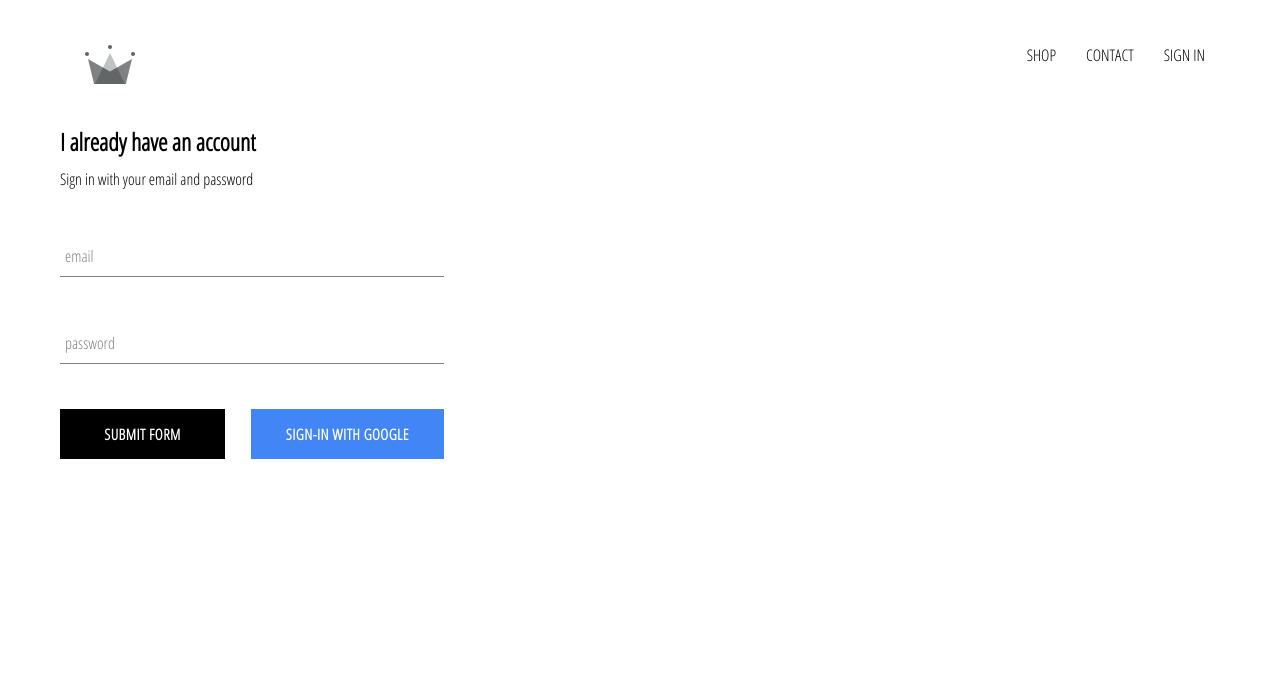
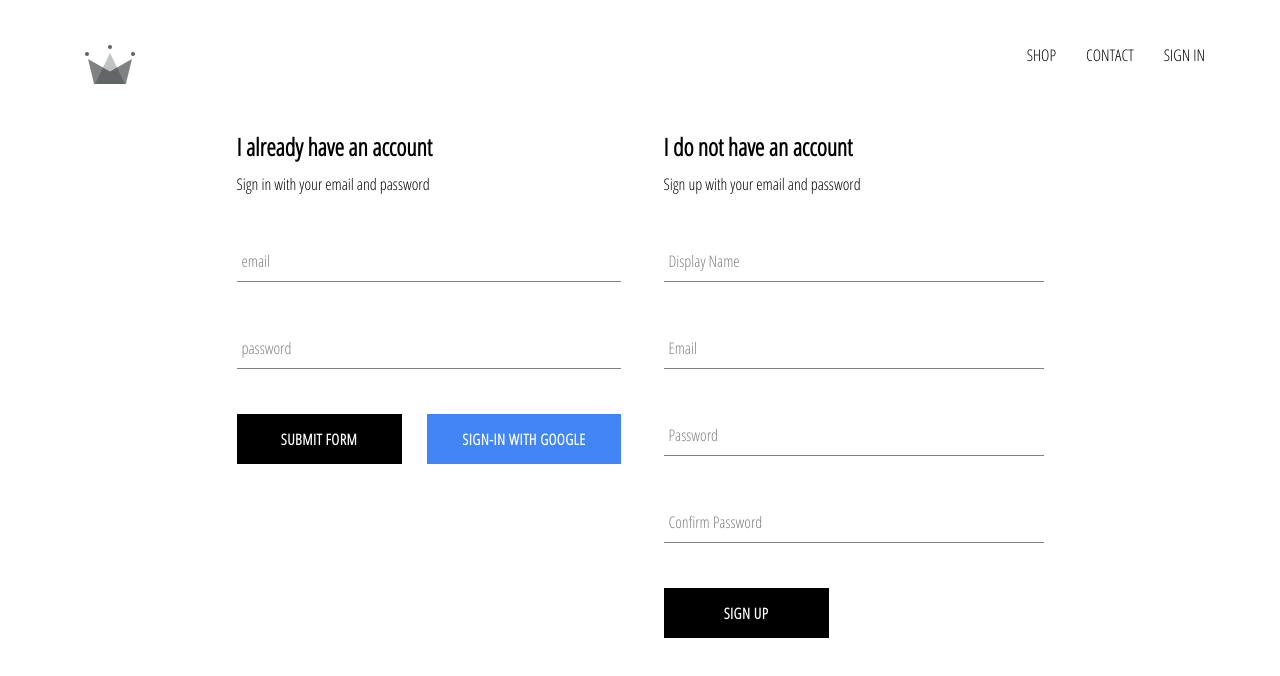
Before and after one commit to django-json/crwn-clothing, a React (Create React App) app: page /signin in a window 1280 px wide. Shown: the top 676 px of the page. Built offline with nearby package versions, Linux system fonts and the light colour scheme; no server answers.

Commit message:
implemented firebase utils, included ability to store authenticated users into our firestore database, created sign-up component

```diff
--- a/src/App.js
+++ b/src/App.js
@@ -7,7 +7,7 @@
 import ShopPage from './pages/shop/shop.component';
 import SignInAndSignUpPage from './pages/sign-in-and-sign-up/sign-in-and-sign-up.component';
 import Header from './components/header/header.component';
-import { auth } from './firebase/firebase.utils';
+import { auth, createUserProfileDocument } from './firebase/firebase.utils';
 
 class App extends Component {
 	constructor() {
@@ -21,10 +21,22 @@
 	unsubscribeFromAuth = null;
 
 	componentDidMount() {
-		this.unsubscribeFromAuth = auth.onAuthStateChanged(user => {
-			this.setState({currentUser: user});
+		this.unsubscribeFromAuth = auth.onAuthStateChanged(async userAuth => {
+			if(userAuth) {
+				const userRef = await createUserProfileDocument(userAuth);
 
-			console.log(user);
+				userRef.onSnapshot(snapShot => {
+					this.setState({
+						currentUser: {
+							id: snapShot.id,
+							...snapShot.data()
+						}
+					});
+				});
+			}
+			else {
+				this.setState({ currentUser: userAuth });
+			}
 		});
 	}
 
--- a/src/components/sign-in/sign-in.component.jsx
+++ b/src/components/sign-in/sign-in.component.jsx
@@ -23,7 +23,7 @@
 	}
 
 	handleChange = event => {
-		const { name, value } = event;
+		const { name, value } = event.target;
 
 		this.setState({ [name]: value });
 	}
--- /dev/null
+++ b/src/components/sign-up/sign-up.component.jsx
@@ -0,0 +1,101 @@
+import React, { Component } from 'react';
+
+import FormInput from '../form-input/form-input.component';
+import CustomButton from '../custom-button/custom-button.component';
+
+import { auth, createUserProfileDocument } from '../../firebase/firebase.utils';
+
+import './sign-up.styles.scss';
+
+class SignUp extends Component{
+	constructor() {
+		super();
+
+		this.state = {
+			displayName: '',
+			email: '',
+			password: '',
+			confirmPassword: ''
+		};
+	}
+
+	handleSubmit = async event => {
+		event.preventDefault();
+
+		const { displayName, email, password, confirmPassword } = this.state;
+
+		if(password !== confirmPassword) {
+			alert("passwords don't match");
+			return;
+		}
+
+		try {
+			const { user } = await auth.createUserWithEmailAndPassword(email, password);
+
+			await createUserProfileDocument(user, { displayName });
+
+			//This will clear the form fields
+			this.setState({
+				displayName: '',
+				email: '',
+				password: '',
+				confirmPassword: ''
+			});
+		} catch (error) {
+			console.error(error);
+		}
+	};
+
+	handleChange = event => {
+		const { name, value } = event.target;
+
+		this.setState({ [name]: value });
+	};
+
+	render() {
+		const { displayName, email, password, confirmPassword } = this.state;
+		return(
+			<div className='sign-up'>
+				<h2 className='title'>I do not have an account</h2>
+				<span>Sign up with your email and password</span>
+				<form className='sign-up-form' onSubmit={this.handleSubmit}>
+					<FormInput
+						name='displayName'
+						type='text'
+						value={displayName}
+						onChange={this.handleChange}
+						label='Display Name'
+						required
+					/>
+					<FormInput
+						name='email'
+						type='email'
+						value={email}
+						onChange={this.handleChange}
+						label='Email'
+						required
+					/>
+					<FormInput
+						name='password'
+						type='password'
+						value={password}
+						onChange={this.handleChange}
+						label='Password'
+						required
+					/>
+					<FormInput
+						name='confirmPassword'
+						type='password'
+						value={confirmPassword}
+						onChange={this.handleChange}
+						label='Confirm Password'
+						required
+					/>
+
+					<CustomButton type='submit'>SIGN UP</CustomButton>
+				</form>
+			</div>
+		)
+	}
+}
+export default SignUp;
--- /dev/null
+++ b/src/components/sign-up/sign-up.styles.scss
@@ -0,0 +1,9 @@
+.sign-up {
+	display: flex;
+	flex-direction: column;
+	width: 380px;
+
+	.title {
+		margin: 10px 0;
+	}
+}
--- a/src/firebase/firebase.utils.js
+++ b/src/firebase/firebase.utils.js
@@ -13,6 +13,37 @@
     measurementId: "G-ZTT9N8HNXL"
 };
 
+export const createUserProfileDocument = async (userAuth, additionalData) => {
+	if(!userAuth) return;
+
+	//gets the document reference from the specific user through auth.uid
+	const userRef = firestore.doc(`users/${userAuth.uid}`);
+
+	//gets the document snapshot from the document reference using the .get() method
+	const snapShot = await userRef.get();
+
+	//this creates a user data if there is no existing data on this documentRef.
+
+	if(!snapShot.exists) {
+		const { displayName, email } = userAuth;
+		const createdAt = new Date();
+
+		try {
+			await userRef.set({
+				displayName,
+				email,
+				createdAt,
+				...additionalData
+			});
+		}
+		catch(error) {
+			console.log('error creating user', error.message);
+		}
+	}
+
+	return userRef;
+}
+
 firebase.initializeApp(config);
 
 export const auth = firebase.auth();
--- a/src/pages/sign-in-and-sign-up/sign-in-and-sign-up.component.jsx
+++ b/src/pages/sign-in-and-sign-up/sign-in-and-sign-up.component.jsx
@@ -1,12 +1,14 @@
 import React from 'react';
 
 import SignIn from '../../components/sign-in/sign-in.component';
+import SignUp from '../../components/sign-up/sign-up.component';
 
 import './sign-in-and-sign-up.styles.scss';
 
 const SignInAndSignUpPage = () => (
 	<div className='sign-in-and-sign-up-page'>
 		<SignIn />
+		<SignUp />
 	</div>
 )
 export default SignInAndSignUpPage;
--- a/src/pages/sign-in-and-sign-up/sign-in-and-sign-up.styles.scss
+++ b/src/pages/sign-in-and-sign-up/sign-in-and-sign-up.styles.scss
@@ -0,0 +1,6 @@
+.sign-in-and-sign-up-page {
+	display: flex;
+	justify-content: space-around;
+	width: 850px;
+	margin: 30px auto;
+}
```
